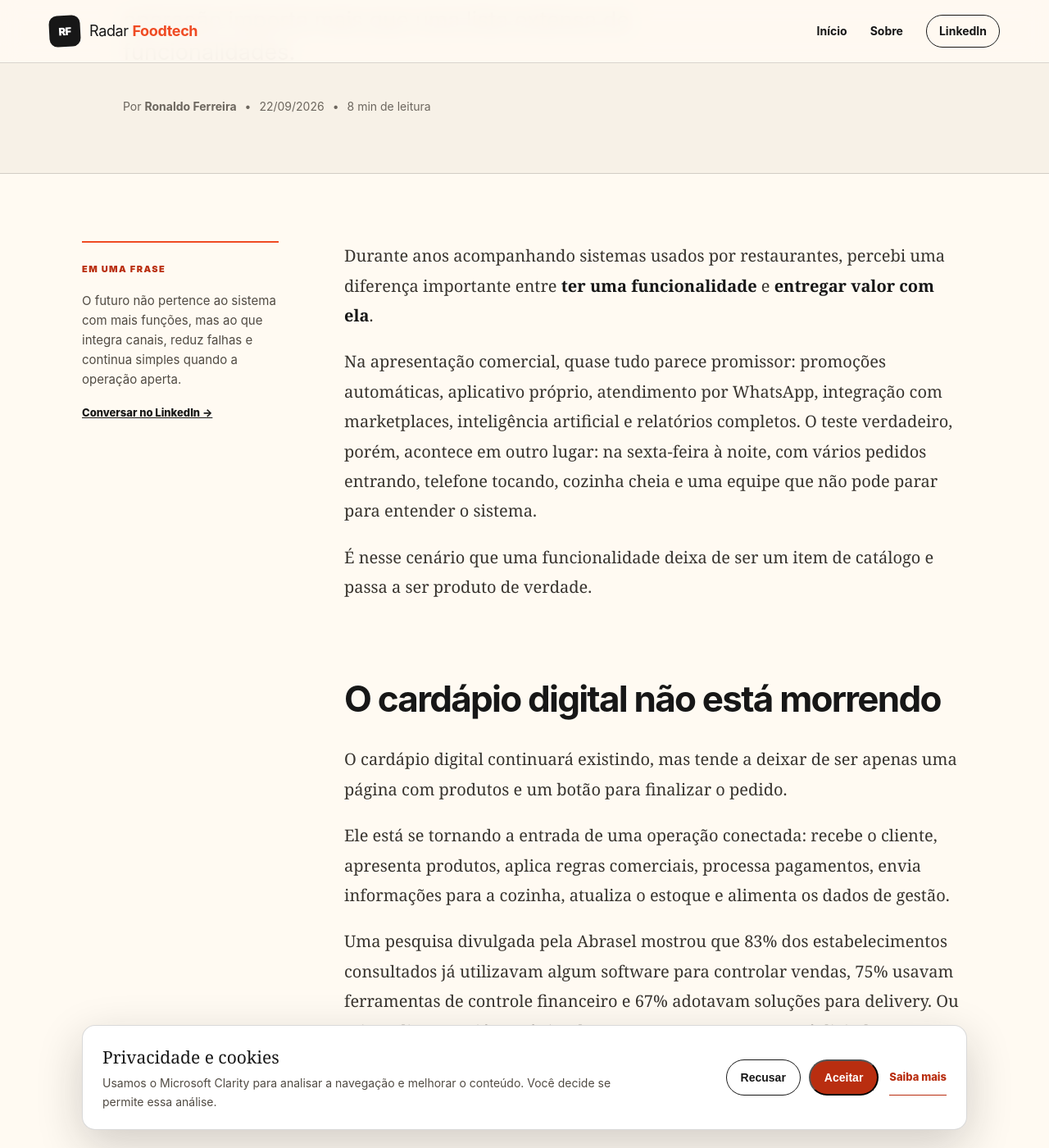
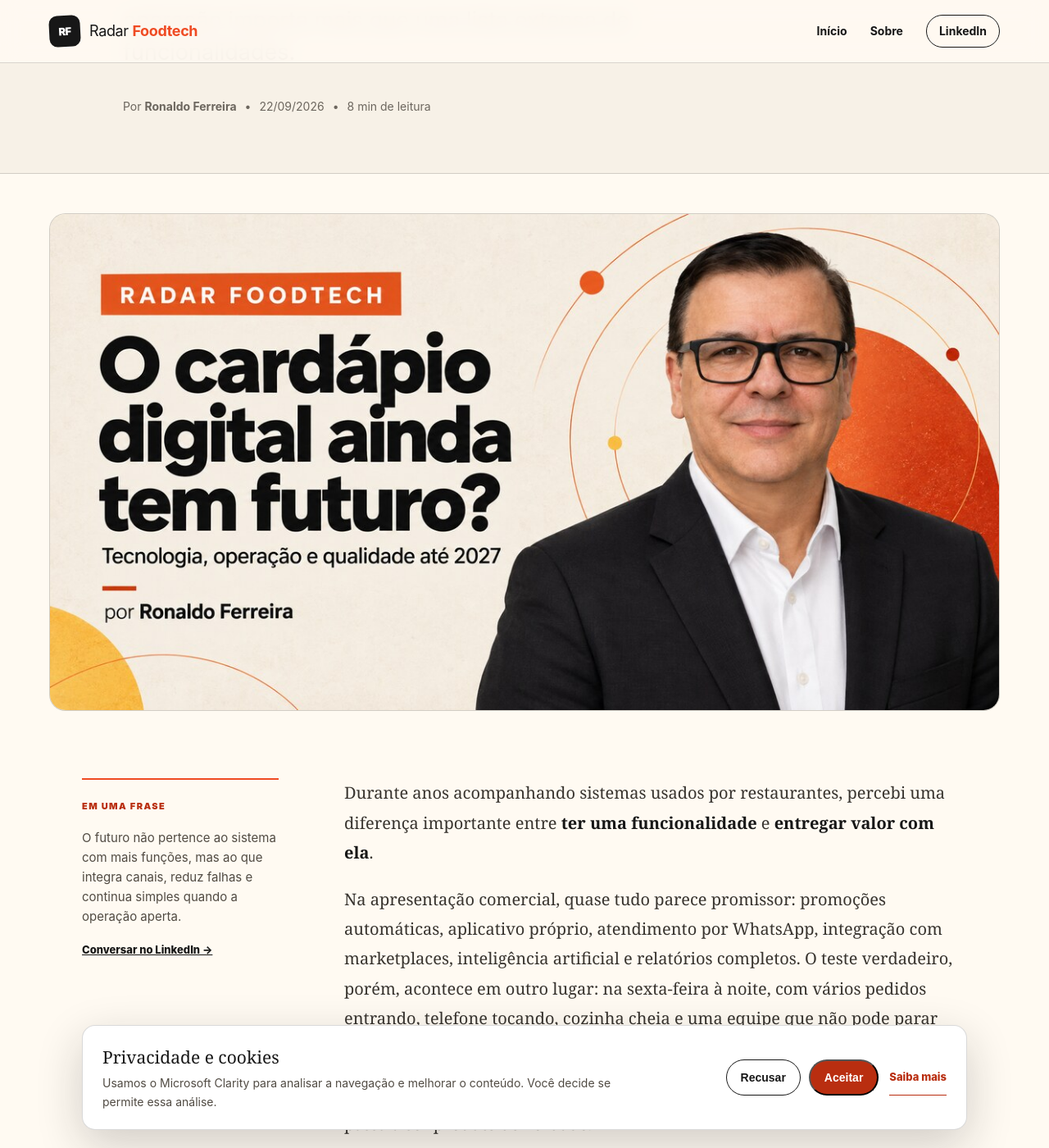
Before and after one commit to inforf/radar-foodtech, a Jekyll site: the page built from _posts/2026-09-22-o-cardapio-digital-ainda-tem-futuro.md, in a window 1280 px wide and 1400 px high, scrolled down 526 px. Shown: the whole window at 82% size. Built offline with Jekyll 4.4.1, drawn with Linux system fonts in a browser that asks for light colours.

Commit message:
Adiciona capa editorial ao primeiro artigo

```diff
--- a/_layouts/default.html
+++ b/_layouts/default.html
@@ -12,6 +12,21 @@
     <meta property="og:title" content="{{ page.title | default: site.title | escape }}">
     <meta property="og:description" content="{{ page.description | default: site.description | strip_html | escape }}">
     <meta property="og:url" content="{{ page.url | absolute_url }}">
+    <meta property="og:site_name" content="{{ site.title | escape }}">
+    <meta property="og:locale" content="pt_BR">
+    {% if page.image %}
+    <meta property="og:image" content="{{ page.image | absolute_url }}">
+    <meta property="og:image:secure_url" content="{{ page.image | absolute_url }}">
+    <meta property="og:image:type" content="image/jpeg">
+    <meta property="og:image:width" content="1200">
+    <meta property="og:image:height" content="627">
+    <meta property="og:image:alt" content="{{ page.image_alt | default: page.title | escape }}">
+    <meta name="twitter:card" content="summary_large_image">
+    <meta name="twitter:title" content="{{ page.title | default: site.title | escape }}">
+    <meta name="twitter:description" content="{{ page.description | default: site.description | strip_html | escape }}">
+    <meta name="twitter:image" content="{{ page.image | absolute_url }}">
+    <meta name="twitter:image:alt" content="{{ page.image_alt | default: page.title | escape }}">
+    {% endif %}
     <link rel="canonical" href="{{ page.url | absolute_url }}">
     <link rel="alternate" type="application/rss+xml" title="{{ site.title }}" href="{{ '/feed.xml' | absolute_url }}">
     <link rel="icon" href="{{ '/assets/img/favicon.svg' | relative_url }}" type="image/svg+xml">
--- a/_layouts/post.html
+++ b/_layouts/post.html
@@ -18,6 +18,12 @@ layout: default
     </div>
   </header>
 
+  {% if page.image %}
+  <figure class="article-cover container">
+    <img src="{{ page.image | relative_url }}" alt="{{ page.image_alt | default: page.title | escape }}" width="1200" height="627" fetchpriority="high">
+  </figure>
+  {% endif %}
+
   <div class="container article-grid">
     <aside class="article-aside" aria-label="Sobre a publicação">
       <span class="aside-label">Em uma frase</span>
--- a/_posts/2026-09-22-o-cardapio-digital-ainda-tem-futuro.md
+++ b/_posts/2026-09-22-o-cardapio-digital-ainda-tem-futuro.md
@@ -5,6 +5,8 @@ description: "O que esperar das foodtechs até 2027 — e por que a operação i
 category: Tendências
 reading_time: 8 min de leitura
 takeaway: "O futuro não pertence ao sistema com mais funções, mas ao que integra canais, reduz falhas e continua simples quando a operação aperta."
+image: /assets/img/artigos/cardapio-digital-futuro.jpg
+image_alt: "Ronaldo Ferreira ao lado do título O cardápio digital ainda tem futuro, em uma composição editorial nas cores creme, preto e laranja."
 ---
 
 Durante anos acompanhando sistemas usados por restaurantes, percebi uma diferença importante entre **ter uma funcionalidade** e **entregar valor com ela**.
--- a/assets/css/style.css
+++ b/assets/css/style.css
@@ -107,6 +107,8 @@ nav a { font-size: 14px; font-weight: 700; text-decoration: none; }
 .article-header h1 { max-width: 900px; font-size: clamp(55px, 8vw, 105px); }
 .article-lead { max-width: 780px; margin: 0; color: #514b43; font-size: clamp(20px, 2.4vw, 27px); line-height: 1.45; }
 .article-meta { display: flex; flex-wrap: wrap; gap: 10px; margin-top: 36px; color: var(--muted); font-size: 14px; }
+.article-cover { margin-top: 48px; margin-bottom: 0; }
+.article-cover img { display: block; width: 100%; height: auto; border: 1px solid var(--line); border-radius: var(--radius); background: var(--paper); }
 .article-grid { display: grid; grid-template-columns: 240px minmax(0, 760px); justify-content: center; gap: 80px; padding-block: 82px 110px; }
 .article-aside { position: sticky; top: 110px; align-self: start; padding-top: 18px; border-top: 2px solid var(--accent); }
 .aside-label { color: var(--accent-dark); font-size: 11px; font-weight: 900; letter-spacing: .13em; text-transform: uppercase; }
@@ -287,6 +289,8 @@ body.privacy-open { overflow: hidden; }
   .article-header { padding-block: 55px; }
   .back-link { margin-bottom: 40px; }
   .article-header h1 { font-size: 54px; }
+  .article-cover { margin-top: 28px; }
+  .article-cover img { border-radius: 12px; }
   .article-grid { padding-block: 55px 75px; }
   .prose { font-size: 18px; }
   .page-hero { padding-block: 70px; }
```
Also changed, not shown: assets/img/artigos/cardapio-digital-futuro.jpg (added).
